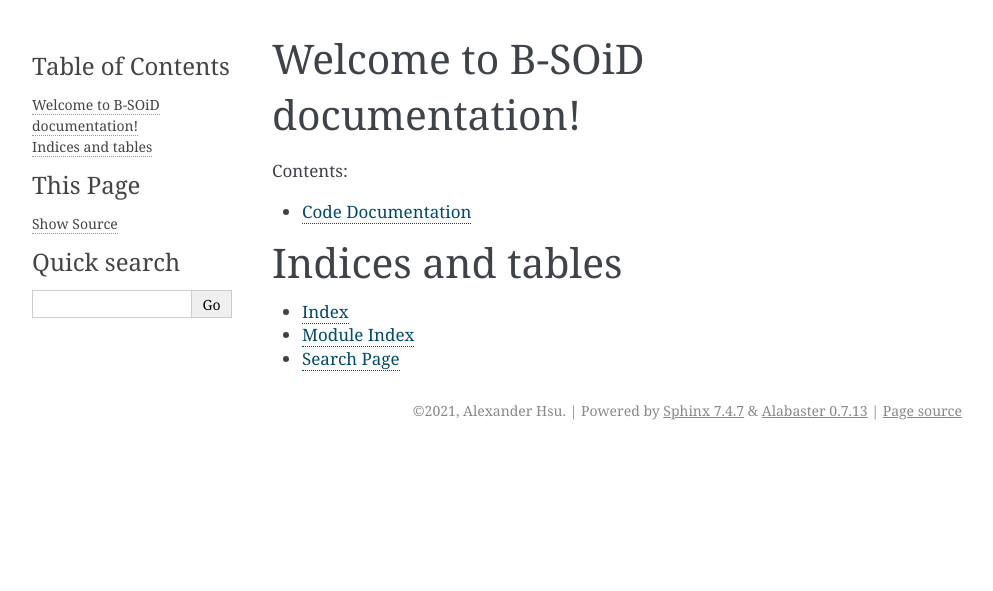
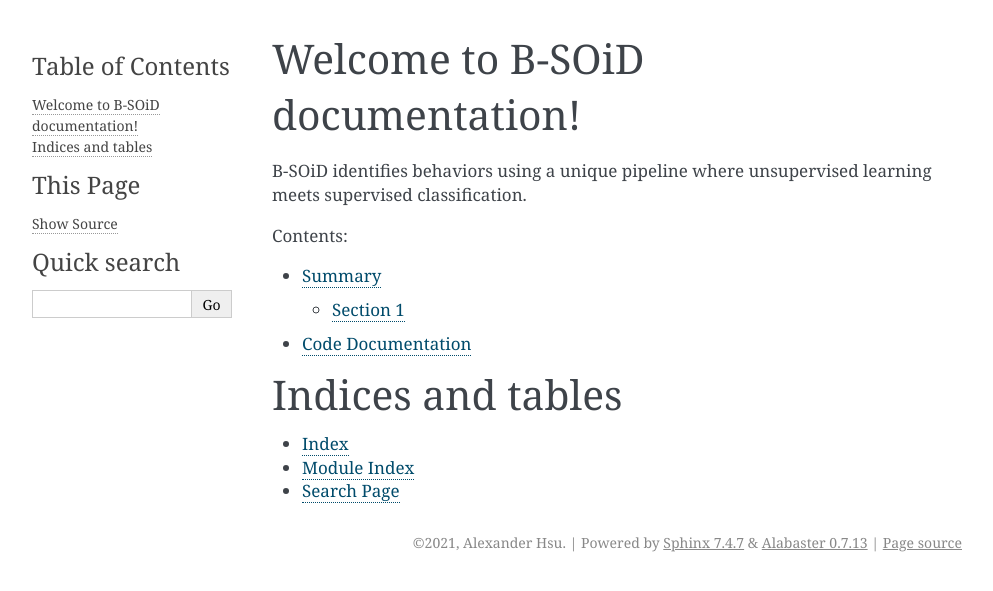
Before and after one commit to runninghsus/bsoid-doc, a Sphinx documentation site: the page built from sphinx/index.rst, in a window 1280 px wide. Shown: the top 591 px of the page, without its empty margins (148-1141 px from the left). Built offline with Sphinx 7.4.7, drawn with Linux system fonts in a browser that asks for light colours.

Commit message:
adding website content

```diff
--- a/sphinx/code.rst
+++ b/sphinx/code.rst
@@ -1,5 +1,5 @@
 Code Documentation
 ==================
 
-.. automodule:: ../example1
+.. automodule::example1
     :members:
--- a/sphinx/index.rst
+++ b/sphinx/index.rst
@@ -6,10 +6,13 @@
 Welcome to B-SOiD documentation!
 ================================================
 
+B-SOiD identifies behaviors using a unique pipeline where unsupervised learning meets supervised classification.
+
 .. toctree::
    :maxdepth: 2
    :caption: Contents:
 
+   summary
    code
 
 
```
Also changed, not shown: sphinx/summary.rst (added, +12 -0 lines).
